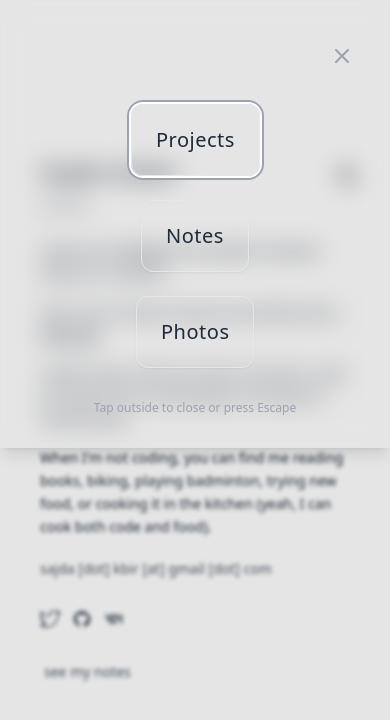
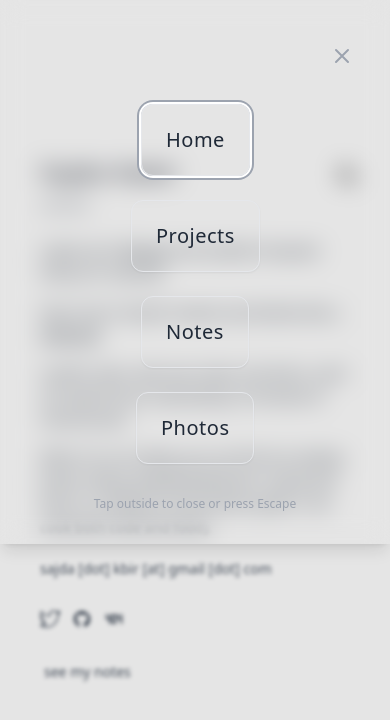
Before and after one commit to sajdakabir/saju, a Next.js app: page / in a window 390 px wide. Both pictures are taken after a click on the button "Show navigation menu". Shown: the top 720 px of the page. Built offline with nearby package versions, Linux system fonts and the light colour scheme.

Commit message:
feat: added home

```diff
--- a/src/components/Navigation.tsx
+++ b/src/components/Navigation.tsx
@@ -19,6 +19,7 @@ interface NavigationProps {
 
 // Navigation items configuration
 const navigationItems: NavigationItem[] = [
+  {label:'home',href: '/' },
   { label: 'projects', href: '/projects' },
   { label: 'notes', href: '/notes' },
   { label: 'photos', href: '/photos' }
```
